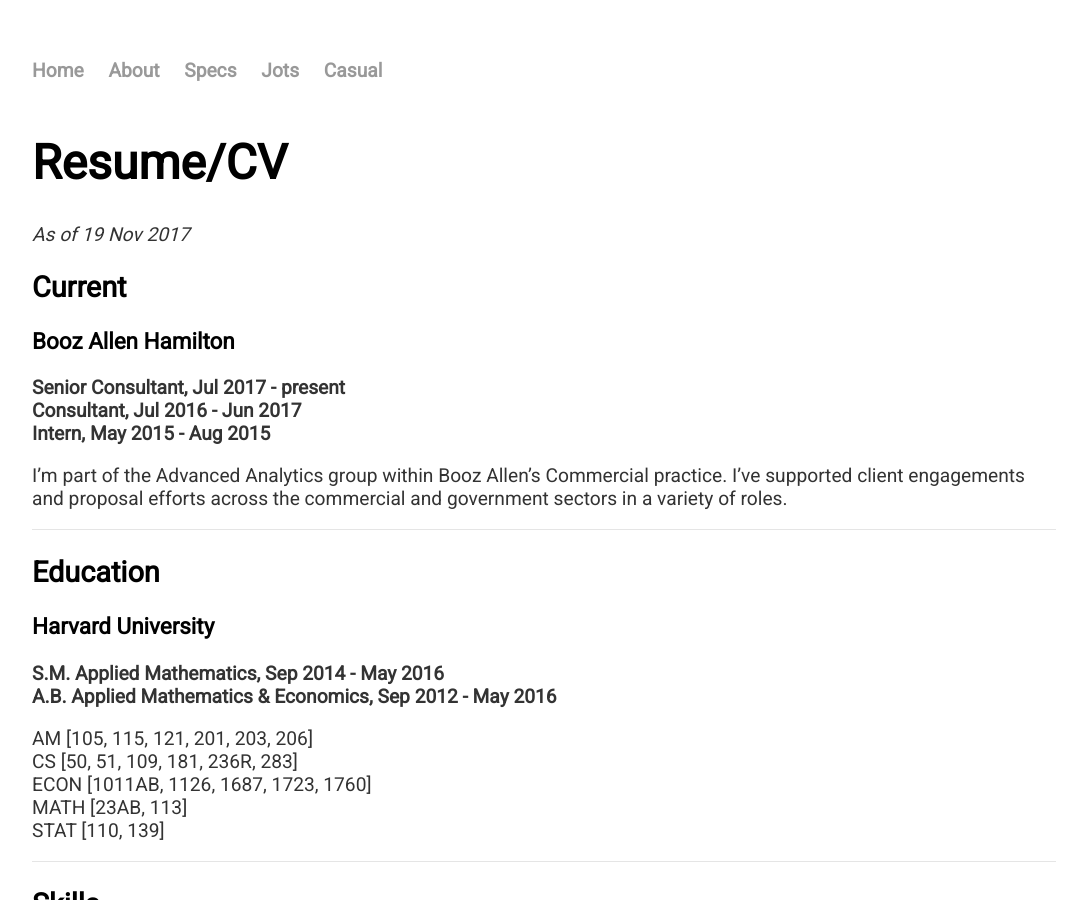
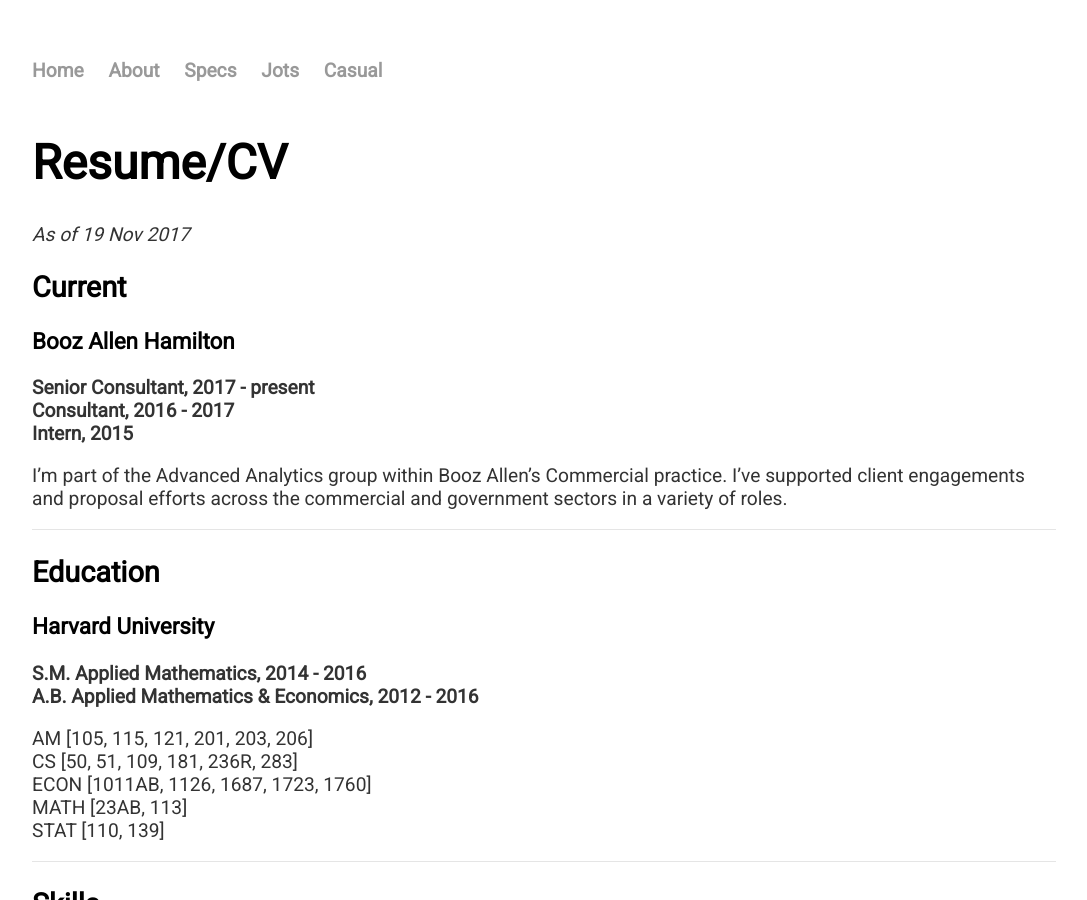
Before and after one commit to geordgez/geordgez.github.io, a Jekyll site: the page built from specs/index.md, in a window 1280 px wide and 900 px high. Shown: the whole window, without its empty margins (96-1183 px from the left). Built offline with Jekyll 4.4.1, drawn with Linux system fonts in a browser that asks for light colours; some of the changed text lies outside the part shown.

Commit message:
Specs year spacing

```diff
--- a/specs/index.md
+++ b/specs/index.md
@@ -5,11 +5,11 @@
 ---
 ## Current
 ### Booz Allen Hamilton
-**Senior Consultant, Jul 2017 - present**
+**Senior Consultant, 2017 - present**
 <br>
-**Consultant, Jul 2016 - Jun 2017**
+**Consultant, 2016 - 2017**
 <br>
-**Intern, May 2015 - Aug 2015**
+**Intern, 2015**
 
 I'm part of the Advanced Analytics group within Booz Allen's
 Commercial practice. I've supported client engagements and proposal efforts
@@ -19,9 +19,9 @@
 
 ## Education
 ### Harvard University
-**S.M. Applied Mathematics, Sep 2014 - May 2016**
+**S.M. Applied Mathematics, 2014 - 2016**
 <br>
-**A.B. Applied Mathematics & Economics, Sep 2012 - May 2016**
+**A.B. Applied Mathematics & Economics, 2012 - 2016**
 
 AM [105, 115, 121, 201, 203, 206]
 <br>
@@ -79,23 +79,23 @@
 
 ## Experience
 ### Private Capital Research Institute
-**Research Analyst, 2013-2016**
+**Research Analyst, 2013 - 2016**
 
 I served as an undergraduate research analyst for HBS Prof. Josh Lerner's
 private capital research initiative.
 
 ### Harvard Undergraduate Economics Association
-**President, 2014-2015**
+**President, 2014 - 2015**
 <br>
-**VP of Outreach, 2013-2014**
+**VP of Outreach, 2013 - 2014**
 <br>
-**Outreach Committee, 2012-2013**
+**Outreach Committee, 2012 - 2013**
 
 Having had the opportunity to attend the Harvard Pre-Collegiate Economics
 Challenge (HPEC) as a high school student, I eventually had the privilege of
 supporting, directing, and growing the competition as an undergraduate.
 
 ### Harvard University Dorm Crew
-**Lowell House Wet Work Team, 2012-2013**
+**Lowell House Wet Work Team, 2012 - 2013**
 
 I cleaned bathrooms in student dormitories.
```
